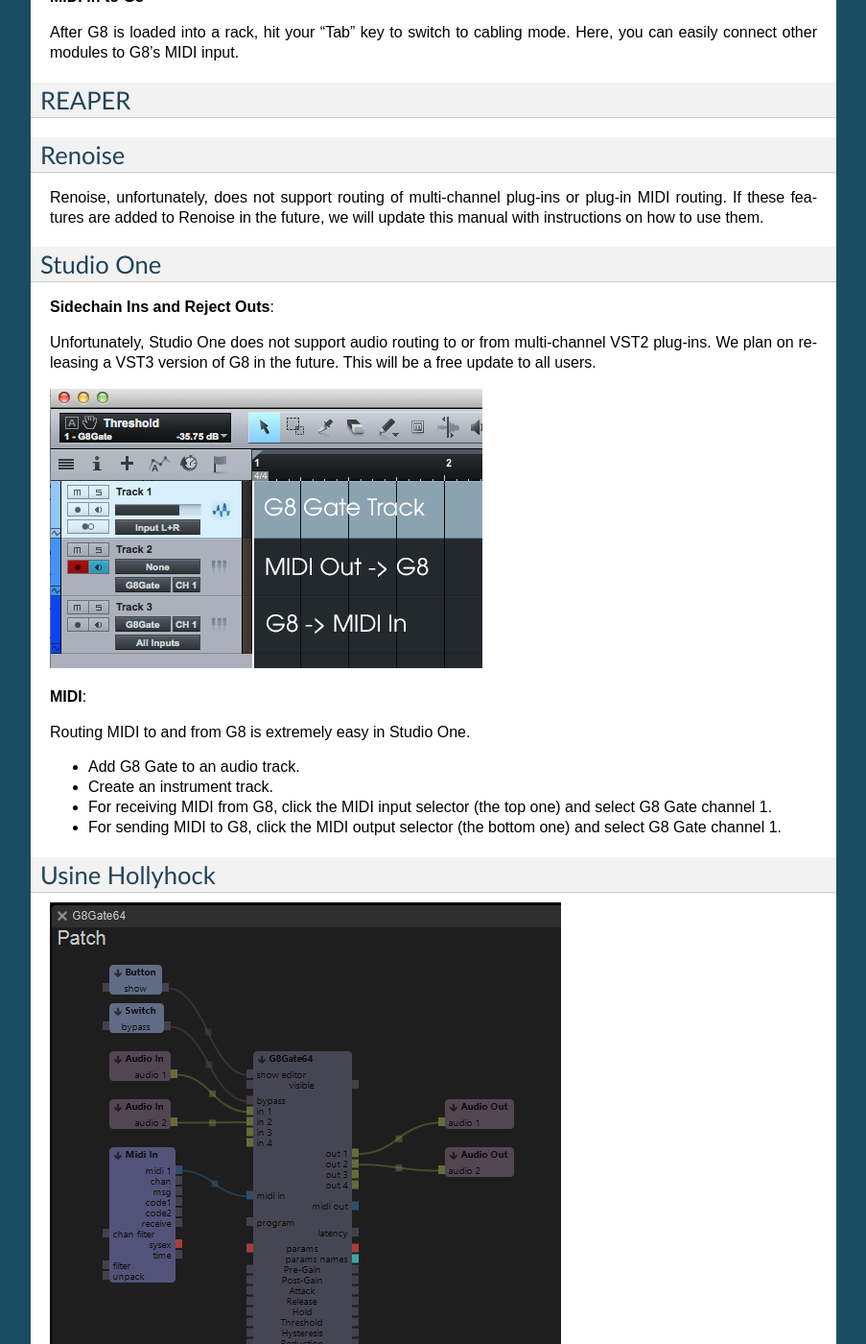
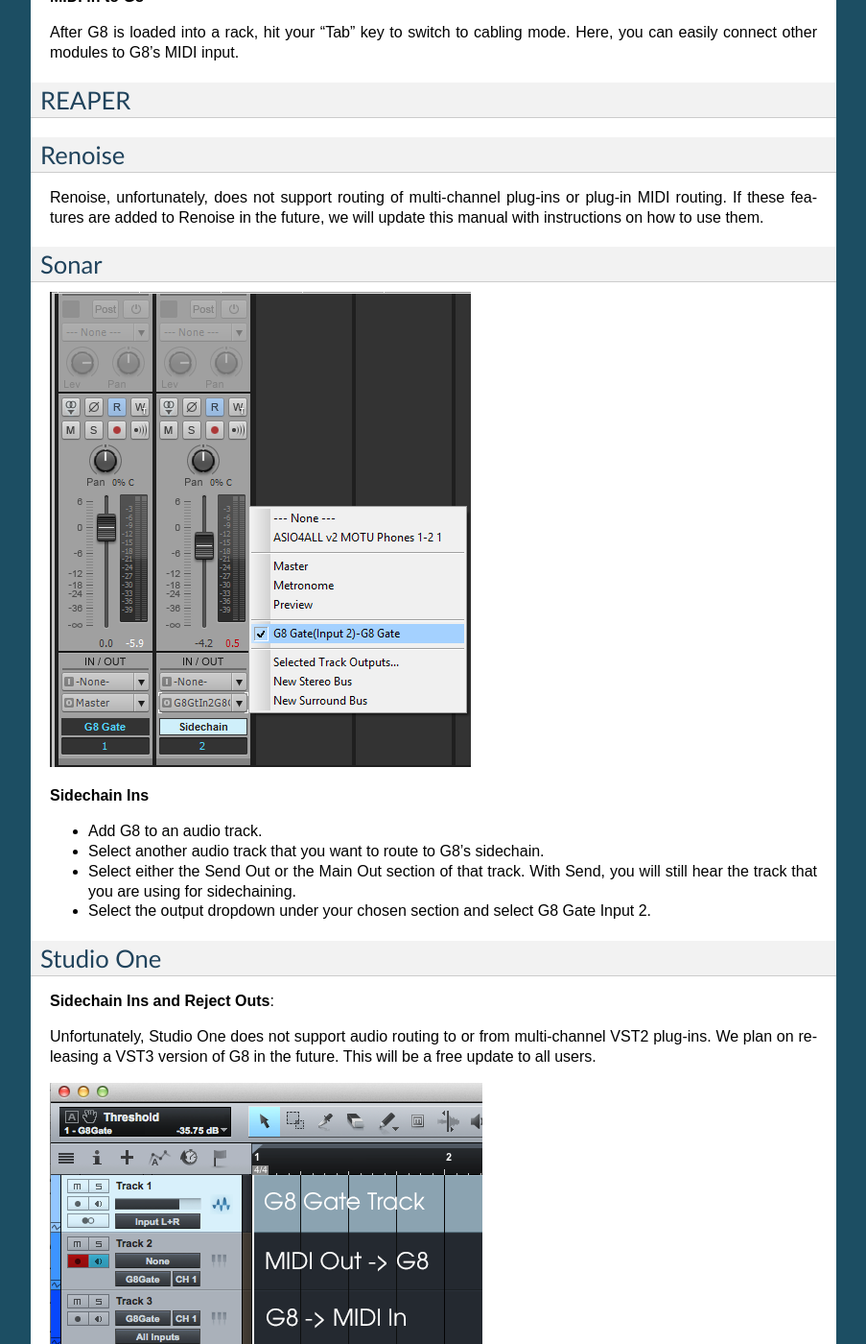
Before and after one commit to UnfilteredAudio/G8GateManual, a Sphinx documentation site: the page built from docs/hostinstructions.rst, in a window 1280 px wide and 1400 px high, scrolled down 6893 px. Shown: the whole window at 96% size, without its empty margins (198-1101 px from the left). Built offline with Sphinx 7.4.7, drawn with Linux system fonts in a browser that asks for light colours; formulas are drawn with MathJax 3; pages that are not in the unit, such as notebooks, are missing from menus.

Commit message:
Added Sonar sidechain instructions

```diff
--- a/docs/hostinstructions.rst
+++ b/docs/hostinstructions.rst
@@ -163,6 +163,18 @@
 
 Renoise, unfortunately, does not support routing of multi-channel plug-ins or plug-in MIDI routing. If these features are added to Renoise in the future, we will update this manual with instructions on how to use them.
 
+Sonar
+-----
+
+.. image:: /images/sonarSidechain.png
+
+**Sidechain Ins**
+
+- Add G8 to an audio track.
+- Select another audio track that you want to route to G8's sidechain.
+- Select either the Send Out or the Main Out section of that track. With Send, you will still hear the track that you are using for sidechaining.
+- Select the output dropdown under your chosen section and select G8 Gate Input 2.
+
 
 Studio One
 ----------
```
Also changed, not shown: docs/images/sonarSidechain.png (added).
